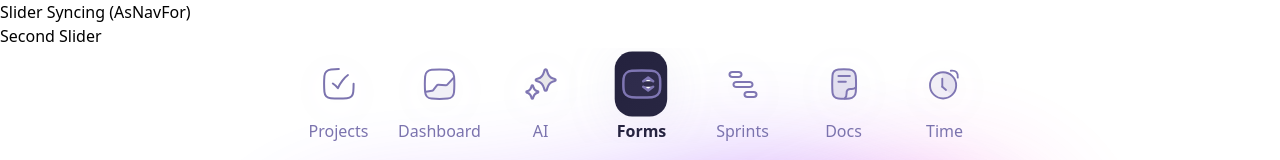
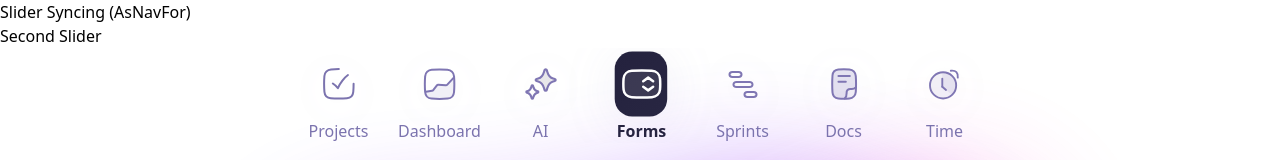
Before and after one commit to bhadri01/tas10, a React (Vite) app: page / in a window 1280 px wide. Shown: the top 160 px of the page. Built offline with nearby package versions, Linux system fonts and the light colour scheme.

Commit message:
refactor: Update Slider component to improve alignment, spacing, and image lazy loading

```diff
--- a/src/styles/app.scss
+++ b/src/styles/app.scss
@@ -6,7 +6,7 @@
         text-align: center;
 
         svg {
-            fill: #fff;
+            filter: brightness(200%) contrast(200%);
         }
     }
 
```
